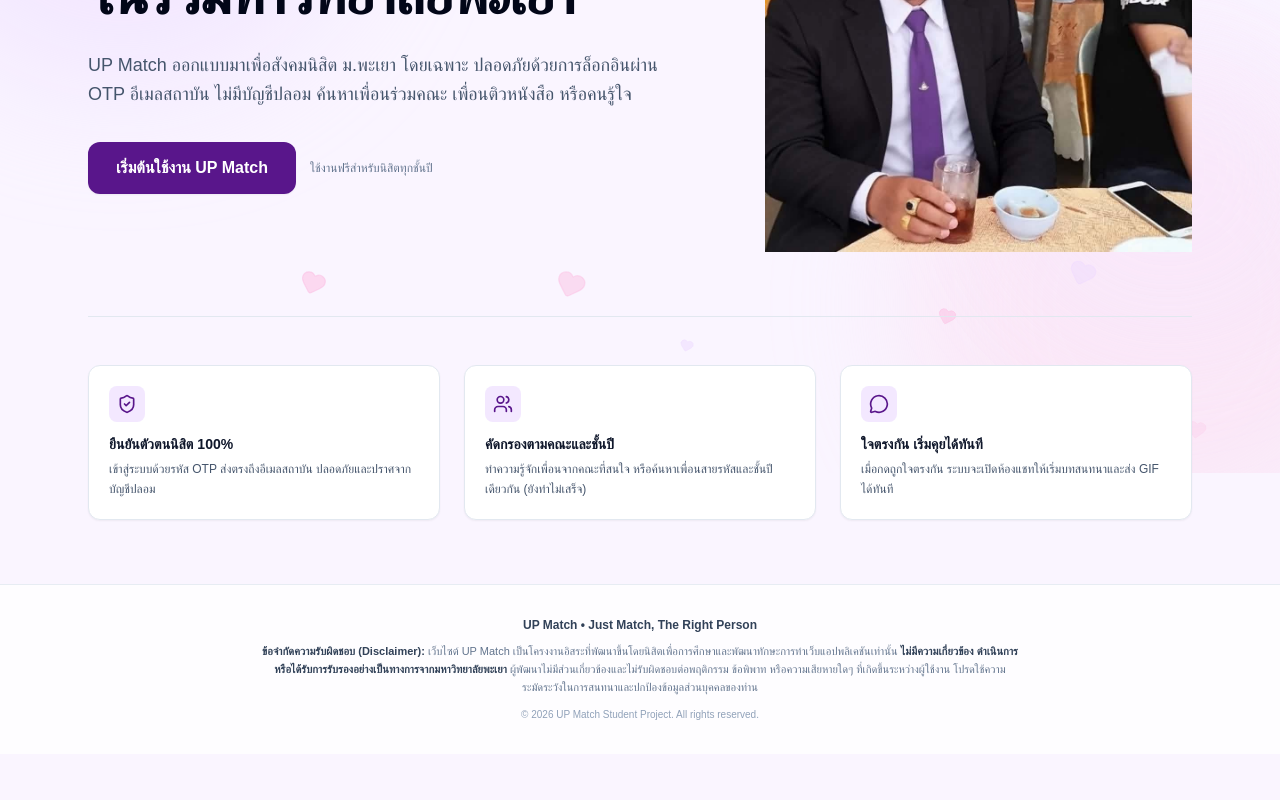
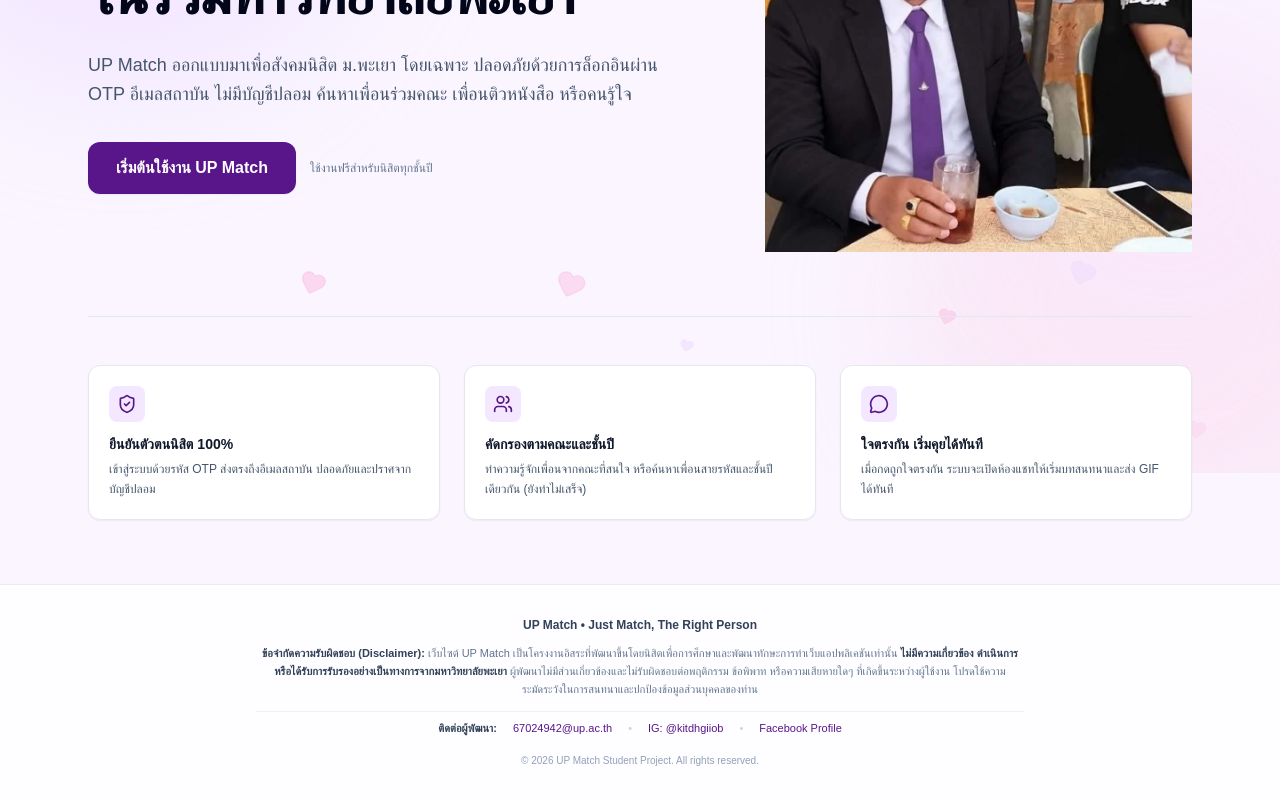
Before and after one commit to kimuz57/UPmatch, a Next.js app in the folder frontend/: page / in a window 1280 px wide. Shown: the part 327-1127 px from the top of the page. Before the commit the page ends 1081 px from the top, so only its background shows below. Built offline with nearby package versions, Linux system fonts and the light colour scheme.

Commit message:
feat(contact): add developer contact to landing footer and profile settings popup

```diff
--- a/frontend/app/page.tsx
+++ b/frontend/app/page.tsx
@@ -154,14 +154,43 @@
       </main>
 
       <footer className="py-8 px-4 text-center text-slate-500 border-t border-slate-200/80 bg-white/80 relative z-10">
-        <div className="max-w-3xl mx-auto space-y-2.5">
+        <div className="max-w-3xl mx-auto space-y-3">
           <p className="text-xs font-bold text-slate-700">
             UP Match • Just Match, The Right Person
           </p>
           <p className="text-[11px] text-slate-500 leading-relaxed font-normal">
             <strong className="font-semibold text-slate-700">ข้อจำกัดความรับผิดชอบ (Disclaimer):</strong> เว็บไซต์ UP Match เป็นโครงงานอิสระที่พัฒนาขึ้นโดยนิสิตเพื่อการศึกษาและพัฒนาทักษะการทำเว็บแอปพลิเคชันเท่านั้น <strong className="font-semibold text-slate-700">ไม่มีความเกี่ยวข้อง ดำเนินการ หรือได้รับการรับรองอย่างเป็นทางการจากมหาวิทยาลัยพะเยา</strong> ผู้พัฒนาไม่มีส่วนเกี่ยวข้องและไม่รับผิดชอบต่อพฤติกรรม ข้อพิพาท หรือความเสียหายใดๆ ที่เกิดขึ้นระหว่างผู้ใช้งาน โปรดใช้ความระมัดระวังในการสนทนาและปกป้องข้อมูลส่วนบุคคลของท่าน
           </p>
-          <p className="text-[10px] text-slate-400">
+
+          <div className="pt-2 border-t border-slate-200/60 flex flex-wrap items-center justify-center gap-x-3 sm:gap-x-4 gap-y-1.5 text-[11px] text-slate-600">
+            <span className="font-semibold text-slate-700">ติดต่อผู้พัฒนา:</span>
+            <a
+              href="mailto:67024942@up.ac.th"
+              className="text-purple-900 hover:text-purple-950 hover:underline font-medium"
+            >
+              67024942@up.ac.th
+            </a>
+            <span className="text-slate-300">•</span>
+            <a
+              href="https://instagram.com/kitdhgiiob"
+              target="_blank"
+              rel="noopener noreferrer"
+              className="text-purple-900 hover:text-purple-950 hover:underline font-medium"
+            >
+              IG: @kitdhgiiob
+            </a>
+            <span className="text-slate-300">•</span>
+            <a
+              href="https://www.facebook.com/profile.php?id=100070998043139"
+              target="_blank"
+              rel="noopener noreferrer"
+              className="text-purple-900 hover:text-purple-950 hover:underline font-medium"
+            >
+              Facebook Profile
+            </a>
+          </div>
+
+          <p className="text-[10px] text-slate-400 pt-1">
             © 2026 UP Match Student Project. All rights reserved.
           </p>
         </div>
--- a/frontend/app/profile/page.jsx
+++ b/frontend/app/profile/page.jsx
@@ -21,6 +21,9 @@
   RefreshCw,
   ChevronRight,
   ShieldAlert,
+  Mail,
+  Copy,
+  ExternalLink,
 } from "lucide-react";
 import { useRouter } from "next/navigation";
 import { getApiBaseUrl, formatImageUrl } from "@/utils/api";
@@ -49,6 +52,15 @@
   const [saving, setSaving] = useState(false);
 
   const [activeModal, setActiveModal] = useState(null);
+  const [copiedEmail, setCopiedEmail] = useState(false);
+
+  const handleCopyEmail = () => {
+    if (typeof navigator !== "undefined" && navigator.clipboard) {
+      navigator.clipboard.writeText("67024942@up.ac.th");
+      setCopiedEmail(true);
+      setTimeout(() => setCopiedEmail(false), 2000);
+    }
+  };
 
   const [editForm, setEditForm] = useState({
     name: "",
@@ -572,6 +584,23 @@
               <div className="text-left">
                 <span className="font-bold text-xs sm:text-sm text-slate-800 block">ข้อกำหนดและข้อสงวนสิทธิ์ (Disclaimer)</span>
                 <span className="text-[11px] text-slate-400">วัตถุประสงค์เพื่อการศึกษา และแนวทางความปลอดภัย</span>
+              </div>
+            </div>
+            <ChevronRight className="w-4 h-4 text-slate-400" />
+          </button>
+
+          <button
+            type="button"
+            onClick={() => setActiveModal("contact")}
+            className="w-full flex items-center justify-between p-3.5 bg-white border border-slate-200 rounded-xl shadow-2xs hover:bg-slate-50 transition cursor-pointer"
+          >
+            <div className="flex items-center gap-3">
+              <div className="bg-purple-100 p-2 rounded-lg text-purple-900">
+                <Mail className="w-4 h-4" />
+              </div>
+              <div className="text-left">
+                <span className="font-bold text-xs sm:text-sm text-slate-800 block">ติดต่อผู้พัฒนา (Contact Developer)</span>
+                <span className="text-[11px] text-slate-400">อีเมล, Instagram, Facebook</span>
               </div>
             </div>
             <ChevronRight className="w-4 h-4 text-slate-400" />
@@ -1137,6 +1166,121 @@
           </div>
         </div>
       )}
+
+      {/* MODAL 5: Contact Developer (Popup เล็กๆ) */}
+      {activeModal === "contact" && (
+        <div className="fixed inset-0 z-50 bg-slate-900/60 flex items-center justify-center p-4">
+          <div className="bg-white rounded-2xl max-w-sm w-full p-5 sm:p-6 shadow-xl border border-slate-200">
+            <div className="flex items-center justify-between pb-3.5 border-b border-slate-100 mb-4">
+              <div className="flex items-center gap-2.5">
+                <div className="w-8 h-8 rounded-lg bg-purple-100 text-purple-900 flex items-center justify-center shrink-0">
+                  <Mail className="w-4 h-4" />
+                </div>
+                <div>
+                  <h2 className="text-sm sm:text-base font-black text-slate-900">
+                    ติดต่อผู้พัฒนา
+                  </h2>
+                  <p className="text-[11px] text-slate-500 font-medium">UP Match Student Developer</p>
+                </div>
+              </div>
+              <button
+                type="button"
+                onClick={() => setActiveModal(null)}
+                className="p-1 rounded-lg hover:bg-slate-100 text-slate-400 hover:text-slate-700 cursor-pointer"
+              >
+                <X className="w-5 h-5" />
+              </button>
+            </div>
+
+            <div className="space-y-3">
+              {/* Email */}
+              <div className="p-3 rounded-xl bg-slate-50 border border-slate-200">
+                <div className="flex items-center justify-between mb-1">
+                  <span className="text-[11px] font-bold text-slate-500 uppercase tracking-wider">Email</span>
+                  <button
+                    type="button"
+                    onClick={handleCopyEmail}
+                    className="text-[11px] font-bold text-purple-900 hover:text-purple-950 flex items-center gap-1 cursor-pointer"
+                  >
+                    {copiedEmail ? (
+                      <span className="text-purple-900 font-bold">คัดลอกเรียบร้อย ✓</span>
+                    ) : (
+                      <>
+                        <Copy className="w-3.5 h-3.5" />
+                        <span>คัดลอก</span>
+                      </>
+                    )}
+                  </button>
+                </div>
+                <a
+                  href="mailto:67024942@up.ac.th"
+                  className="text-xs sm:text-sm font-bold text-slate-900 hover:text-purple-900 break-all block"
+                >
+                  67024942@up.ac.th
+                </a>
+              </div>
+
+              {/* Instagram */}
+              <a
+                href="https://instagram.com/kitdhgiiob"
+                target="_blank"
+                rel="noopener noreferrer"
+                className="p-3 rounded-xl bg-slate-50 border border-slate-200 flex items-center justify-between hover:bg-purple-50/50 hover:border-purple-200 transition cursor-pointer group"
+              >
+                <div className="flex items-center gap-2.5">
+                  <div className="w-7 h-7 rounded-lg bg-pink-100 text-pink-700 flex items-center justify-center shrink-0">
+                    <svg className="w-4 h-4" viewBox="0 0 24 24" fill="none" stroke="currentColor" strokeWidth="2" strokeLinecap="round" strokeLinejoin="round">
+                      <rect width="20" height="20" x="2" y="2" rx="5" ry="5"/>
+                      <path d="M16 11.37A4 4 0 1 1 12.63 8 4 4 0 0 1 16 11.37z"/>
+                      <line x1="17.5" x2="17.51" y1="6.5" y2="6.5"/>
+                    </svg>
+                  </div>
+                  <div>
+                    <span className="text-[11px] font-bold text-slate-500 block">Instagram</span>
+                    <span className="text-xs sm:text-sm font-bold text-slate-900 group-hover:text-purple-900">@kitdhgiiob</span>
+                  </div>
+                </div>
+                <ExternalLink className="w-4 h-4 text-slate-400 group-hover:text-purple-900 transition" />
+              </a>
+
+              {/* Facebook */}
+              <a
+                href="https://www.facebook.com/profile.php?id=100070998043139"
+                target="_blank"
+                rel="noopener noreferrer"
+                className="p-3 rounded-xl bg-slate-50 border border-slate-200 flex items-center justify-between hover:bg-purple-50/50 hover:border-purple-200 transition cursor-pointer group"
+              >
+                <div className="flex items-center gap-2.5">
+                  <div className="w-7 h-7 rounded-lg bg-blue-100 text-blue-700 flex items-center justify-center shrink-0">
+                    <svg className="w-4 h-4" viewBox="0 0 24 24" fill="currentColor">
+                      <path d="M18 2h-3a5 5 0 0 0-5 5v3H7v4h3v8h4v-8h3l1-4h-4V7a1 1 0 0 1 1-1h3z"/>
+                    </svg>
+                  </div>
+                  <div>
+                    <span className="text-[11px] font-bold text-slate-500 block">Facebook</span>
+                    <span className="text-xs sm:text-sm font-bold text-slate-900 group-hover:text-purple-900">Facebook Profile</span>
+                  </div>
+                </div>
+                <ExternalLink className="w-4 h-4 text-slate-400 group-hover:text-purple-900 transition" />
+              </a>
+            </div>
+
+            <p className="text-[11px] text-slate-400 text-center mt-4">
+              แจ้งบั๊ก เสนอแนะฟีเจอร์ หรือติดต่อสอบถามได้ตลอดเวลา
+            </p>
+
+            <div className="mt-4 pt-3 border-t border-slate-100">
+              <button
+                type="button"
+                onClick={() => setActiveModal(null)}
+                className="w-full py-2.5 rounded-xl bg-slate-100 hover:bg-slate-200 text-slate-700 font-bold text-xs cursor-pointer transition"
+              >
+                ปิดหน้าต่าง
+              </button>
+            </div>
+          </div>
+        </div>
+      )}
     </div>
   );
 }
```
